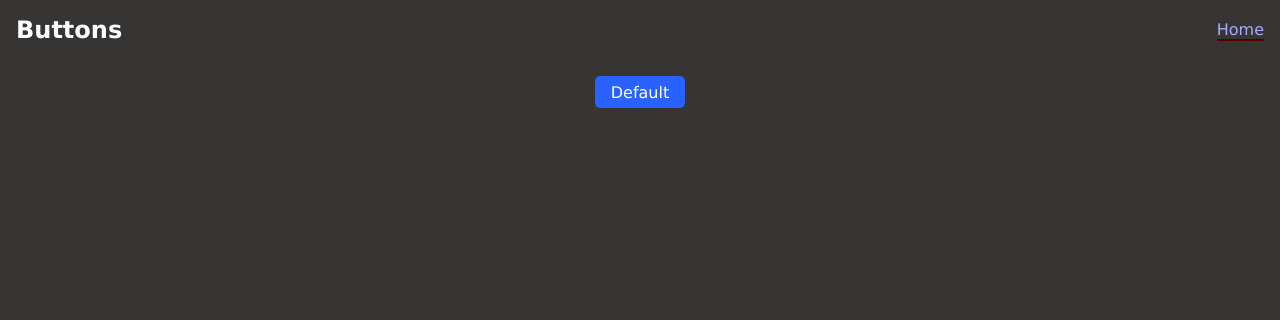
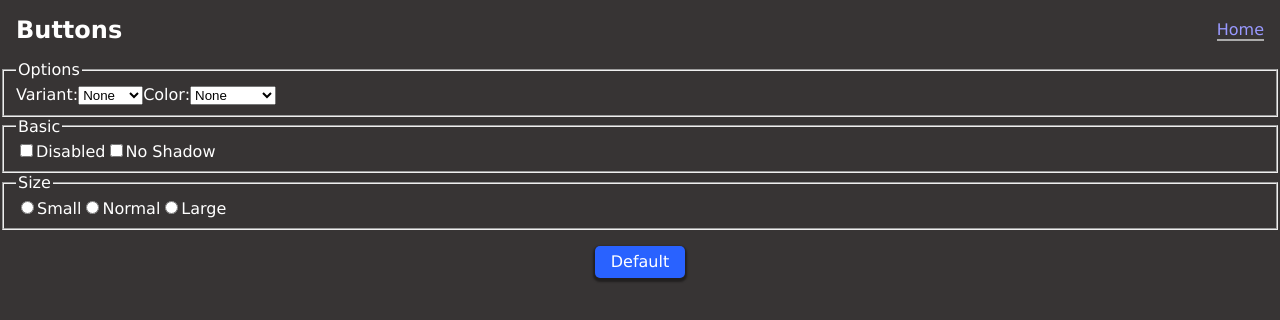
Before and after one commit to mukeshgurpude/button-component, a React (Create React App) app: page /custom in a window 1280 px wide. Shown: the top 320 px of the page. Built offline with nearby package versions, Linux system fonts and the light colour scheme.

Commit message:
Most of the work is done

```diff
--- a/src/custom.js
+++ b/src/custom.js
@@ -2,26 +2,76 @@ import React from 'react';
 import Button from './button';
 import './custom.css';
 
-// export default function Custom() {
-
-//   return (
-//     <main>
-//       <Button endIcon="code" displayName="Custom Component" startIcon="code" />
-//     </main>
-//   )
-// }
-
 export default class Custom extends React.Component{
   constructor(){
     super();
-    this.state = {
-      disableShadow: true,
-    };
+    this.state = JSON.parse(localStorage.getItem('customButtonConf')) || {};
+    this.dropdownSelect = this.dropdownSelect.bind(this);
+    this.toggle = this.toggle.bind(this);
   }
+
+  dropdownSelect(e){
+    this.setState(s=>({
+      ...s,
+      [e.target.name]: e.target.value
+    })
+    )
+  }
+
+  toggle(e){
+    const val = e.target.type==='radio'?e.target.value:e.target.checked;
+    this.setState(s=>({
+      ...s,
+      [e.target.name]: val,
+    }))
+  }
+
+  componentWillUnmount(){
+    localStorage.setItem('customButtonConf', JSON.stringify(this.state));
+  }
+
   render(){
-    return <>
-      <form id="controls"></form>
+    return <main>
+      <form id="controls" onSubmit={function(e){e.preventDefault()}}>
+        <fieldset>
+          <legend>Options</legend>
+        {/* Dropdown for variant */}
+        <label>Variant:
+        <select name="variant" onChange={this.dropdownSelect} value={this.state.variant} >
+          <option value="">None</option>
+          <option value="default">Default</option>
+          <option value="text">Text</option>
+          <option value="outline">Outline</option>
+        </select>
+        </label>
+
+        {/* Dropdown for colors */}
+        <label>Color:
+        <select name="color" onChange={this.dropdownSelect} value={this.state.color} >
+          <option value="">None</option>
+          <option value="default">Default</option>
+          <option value="primary">Primary</option>
+          <option value="secondary">Secondary</option>
+          <option value="danger">Danger</option>
+        </select>
+        </label>
+        </fieldset>
+
+        <fieldset>
+          <legend>Basic</legend>
+        <label><input type="checkbox" name="disabled" onChange={this.toggle} checked={this.state.disabled || false}/>Disabled</label>
+        <label><input type="checkbox" name="disableShadow" onChange={this.toggle} checked={this.state.disableShadow || false}/>No Shadow</label>
+        </fieldset>
+
+        <fieldset>
+          <legend>Size </legend>
+          <label><input type="radio" name="size" value="sm" onChange={this.toggle} checked={this.state.size === 'sm'}/>Small</label>
+          <label><input type="radio" name="size" value="md" onChange={this.toggle} checked={this.state.size === 'md'}/>Normal</label>
+          <label><input type="radio" name="size" value="lg" onChange={this.toggle} checked={this.state.size === 'lg'}/>Large</label>
+        </fieldset>
+
+      </form>
       <Button {...this.state} />
-    </>
+    </main>
   }
 }
--- a/src/index.css
+++ b/src/index.css
@@ -9,7 +9,7 @@ body {
   color: #fff;
 }
 
-a{font-size: 16px; text-decoration: none;color: #aaf; border-bottom: 2px outset #a00;}
+a{font-size: 16px; text-decoration: none;color: #99f; border-bottom: 2px outset #fff;}
 
 header{padding: 0 1em; display: flex; justify-content: space-between; align-items: center;}
 main#buttons{
```
